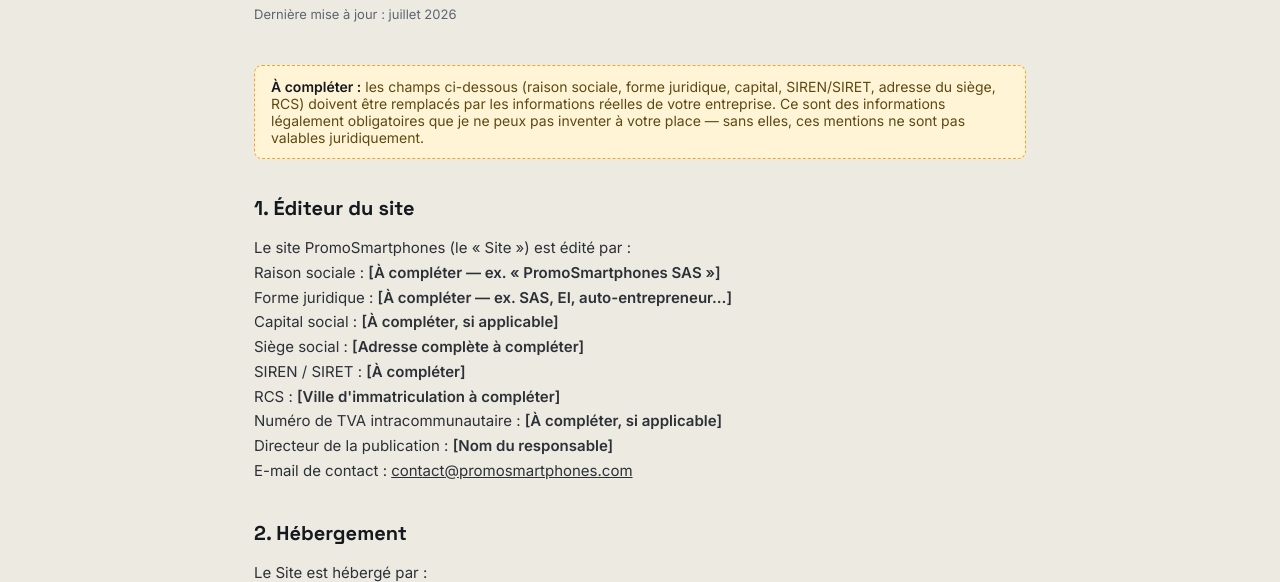
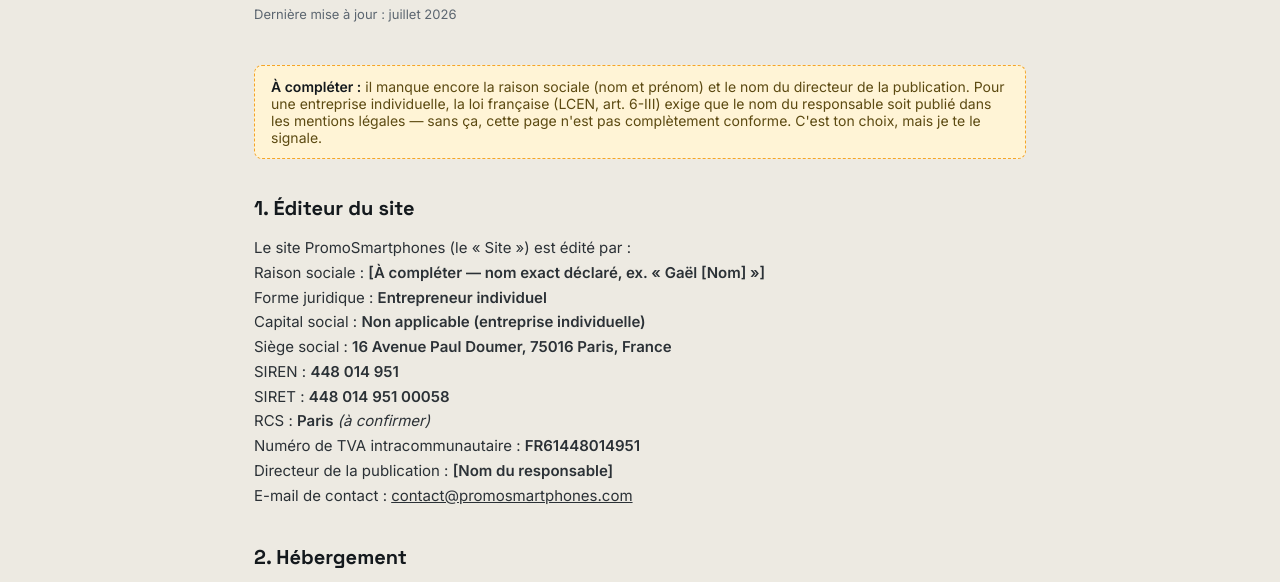
Before and after one commit to monshopphone18-netizen/promosmartphones, a website: page public/mentions-legales.html in a window 1280 px wide. Shown: the part 200-782 px from the top of the page. Drawn offline with Linux system fonts and the light colour scheme.

Commit message:
Add files via upload

```diff
--- a/public/mentions-legales.html
+++ b/public/mentions-legales.html
@@ -26,19 +26,20 @@
     <p class="updated">Dernière mise à jour : juillet 2026</p>
 
     <div class="placeholder">
-      <strong>À compléter :</strong> les champs ci-dessous (raison sociale, forme juridique, capital, SIREN/SIRET, adresse du siège, RCS) doivent être remplacés par les informations réelles de votre entreprise. Ce sont des informations légalement obligatoires que je ne peux pas inventer à votre place — sans elles, ces mentions ne sont pas valables juridiquement.
+      <strong>À compléter :</strong> il manque encore la raison sociale (nom et prénom) et le nom du directeur de la publication. Pour une entreprise individuelle, la loi française (LCEN, art. 6-III) exige que le nom du responsable soit publié dans les mentions légales — sans ça, cette page n'est pas complètement conforme. C'est ton choix, mais je te le signale.
     </div>
 
     <h2>1. Éditeur du site</h2>
     <p>
       Le site PromoSmartphones (le « Site ») est édité par :<br>
-      Raison sociale : <strong>[À compléter — ex. « PromoSmartphones SAS »]</strong><br>
-      Forme juridique : <strong>[À compléter — ex. SAS, EI, auto-entrepreneur…]</strong><br>
-      Capital social : <strong>[À compléter, si applicable]</strong><br>
-      Siège social : <strong>[Adresse complète à compléter]</strong><br>
-      SIREN / SIRET : <strong>[À compléter]</strong><br>
-      RCS : <strong>[Ville d'immatriculation à compléter]</strong><br>
-      Numéro de TVA intracommunautaire : <strong>[À compléter, si applicable]</strong><br>
+      Raison sociale : <strong>[À compléter — nom exact déclaré, ex. « Gaël [Nom] »]</strong><br>
+      Forme juridique : <strong>Entrepreneur individuel</strong><br>
+      Capital social : <strong>Non applicable (entreprise individuelle)</strong><br>
+      Siège social : <strong>16 Avenue Paul Doumer, 75016 Paris, France</strong><br>
+      SIREN : <strong>448 014 951</strong><br>
+      SIRET : <strong>448 014 951 00058</strong><br>
+      RCS : <strong>Paris</strong> <em>(à confirmer)</em><br>
+      Numéro de TVA intracommunautaire : <strong>FR61448014951</strong><br>
       Directeur de la publication : <strong>[Nom du responsable]</strong><br>
       E-mail de contact : <a href="mailto:contact@promosmartphones.com">contact@promosmartphones.com</a>
     </p>
```
